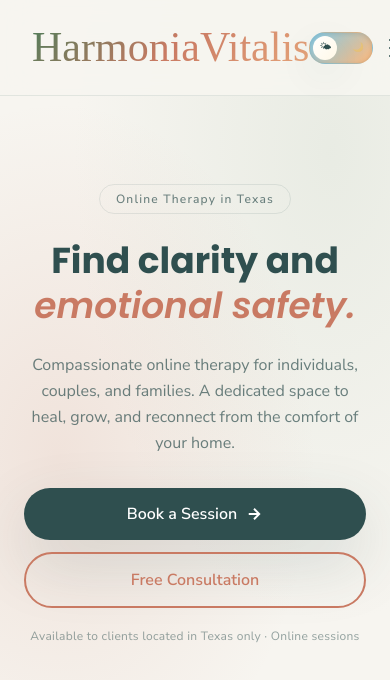
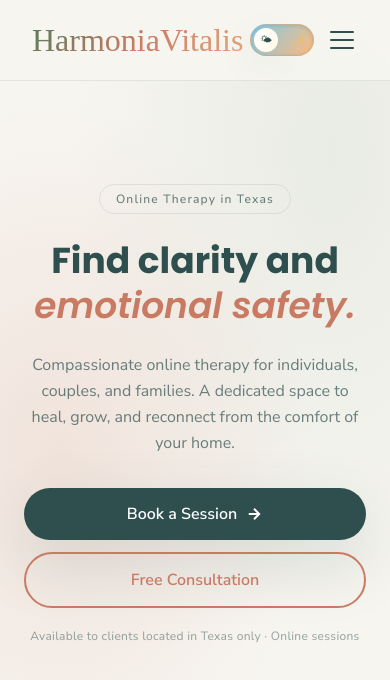
Before and after one commit to Mitiako/My-therapy-project, a React (Vite) app: page / in a window 390 px wide. Shown: the top 680 px of the page. Built offline with nearby package versions, Linux system fonts and the light colour scheme; a web font is replaced by a local one.

Commit message:
fix: make navbar font size responsive with clamp

```diff
--- a/src/components/Navbar.jsx
+++ b/src/components/Navbar.jsx
@@ -81,8 +81,7 @@ export default function Navbar({ onBookClick }) {
 
 <span style={{
   fontFamily: "'Fleur De Leah', cursive",
-  fontSize: '42px',
-  background: 'linear-gradient(135deg, #4A7C59, #C97A63, #E8A87C)',
+fontSize: 'clamp(32px, 4vw, 42px)',  background: 'linear-gradient(135deg, #4A7C59, #C97A63, #E8A87C)',
   WebkitBackgroundClip: 'text',
   WebkitTextFillColor: 'transparent',
 }}>
```
Also changed, not shown: 4 other files (tests, documents, lock files or other folders).
